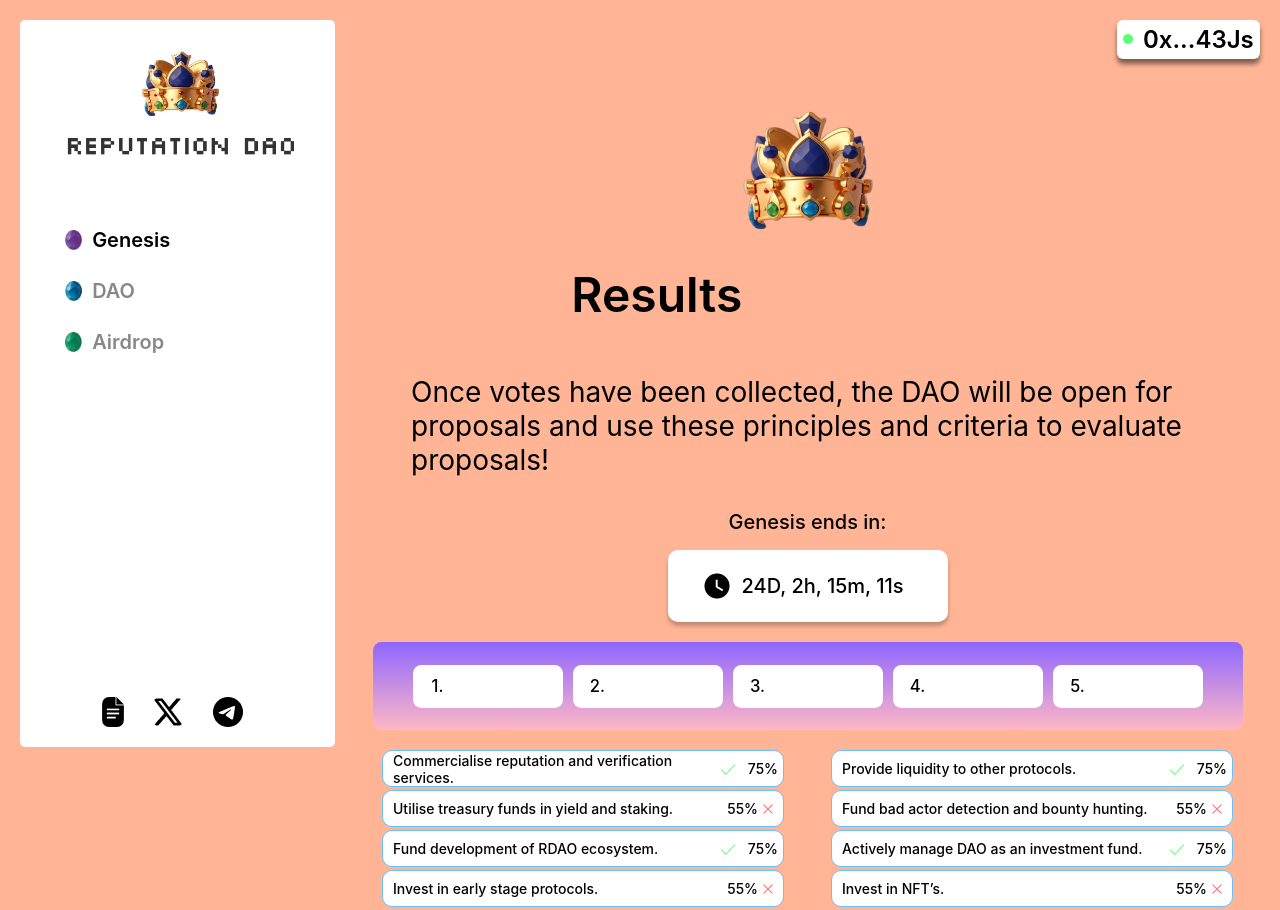
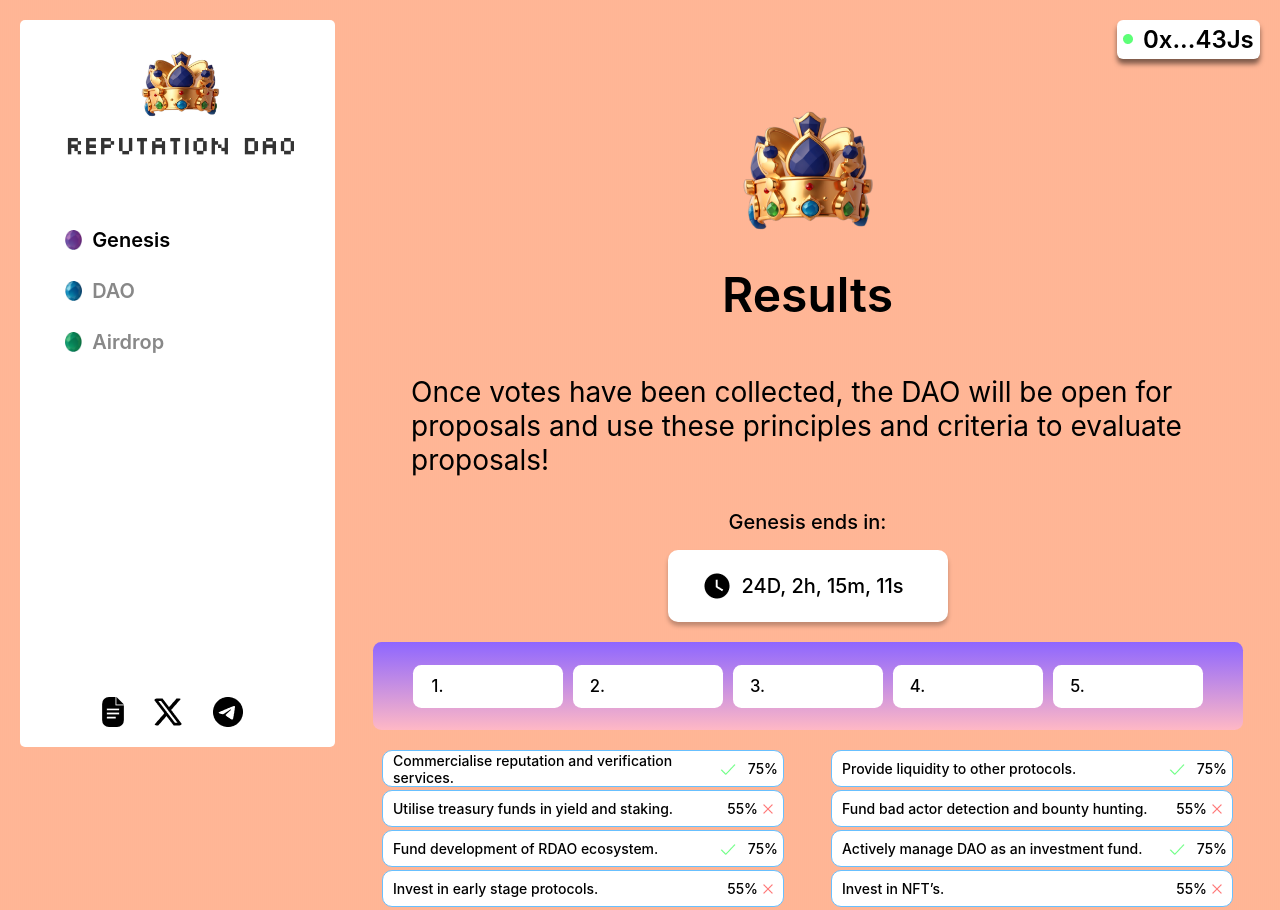
Before and after one commit to GloryDream413/ReputationDAO_FrontEnd, a React (Create React App) app: page /result in a window 1280 px wide. Built offline with nearby package versions, Linux system fonts and the light colour scheme.

Commit message:
Title align center function updated.

```diff
--- a/src/components/collectemail/collectemail.css
+++ b/src/components/collectemail/collectemail.css
@@ -119,6 +119,7 @@
   flex-direction: column;
   margin-top: 20px;
   width: 75%;
+  position: relative;
 }
 
 .mainsection .content .walletinfo {
@@ -176,14 +177,15 @@
   justify-content: center;
 }
 
-.title h1 {
-  width: 793px;
+.mainsection .content .title h1 {
+  width: 50%;
   color: #000;
   font-family: Inter;
-  font-size: 20px;
+  font-size: 40px;
   font-style: normal;
   font-weight: 600;
   line-height: normal;
+  margin-left: 0px;
 }
 
 .mainsection .content .description {
@@ -192,7 +194,7 @@
   justify-content: center;
 }
 
-.description h1 {
+.mainsection .content .description h1 {
   width: 793px;
   height: 100px;
   flex-shrink: 0;
--- a/src/components/principle/principle.css
+++ b/src/components/principle/principle.css
@@ -174,13 +174,14 @@
   display: flex;
   flex-direction: row;
   justify-content: center;
+  align-items: center;
 }
 
-.title h1 {
-  margin-left: 25%;
+.mainsection .content .title h1 {
+  width: 60%;
   color: #000;
   font-family: Inter;
-  font-size: 20px;
+  font-size: 40px;
   font-style: normal;
   font-weight: 400;
   line-height: normal;
@@ -193,8 +194,6 @@
 }
 
 .description h1 {
-  width: 793px;
-  height: 122px;
   flex-shrink: 0;
   color: #000;
   font-family: Inter;
--- a/src/components/result/result.css
+++ b/src/components/result/result.css
@@ -174,9 +174,13 @@
   display: flex;
   flex-direction: row;
   justify-content: center;
+  align-items: center;
 }
 
-.title h1 {
+.mainsection .content .title h1 {
+  display: flex;
+  flex-direction: row;
+  justify-content: center;
   color: #000;
   font-family: Inter;
   font-size: 48px;
```
